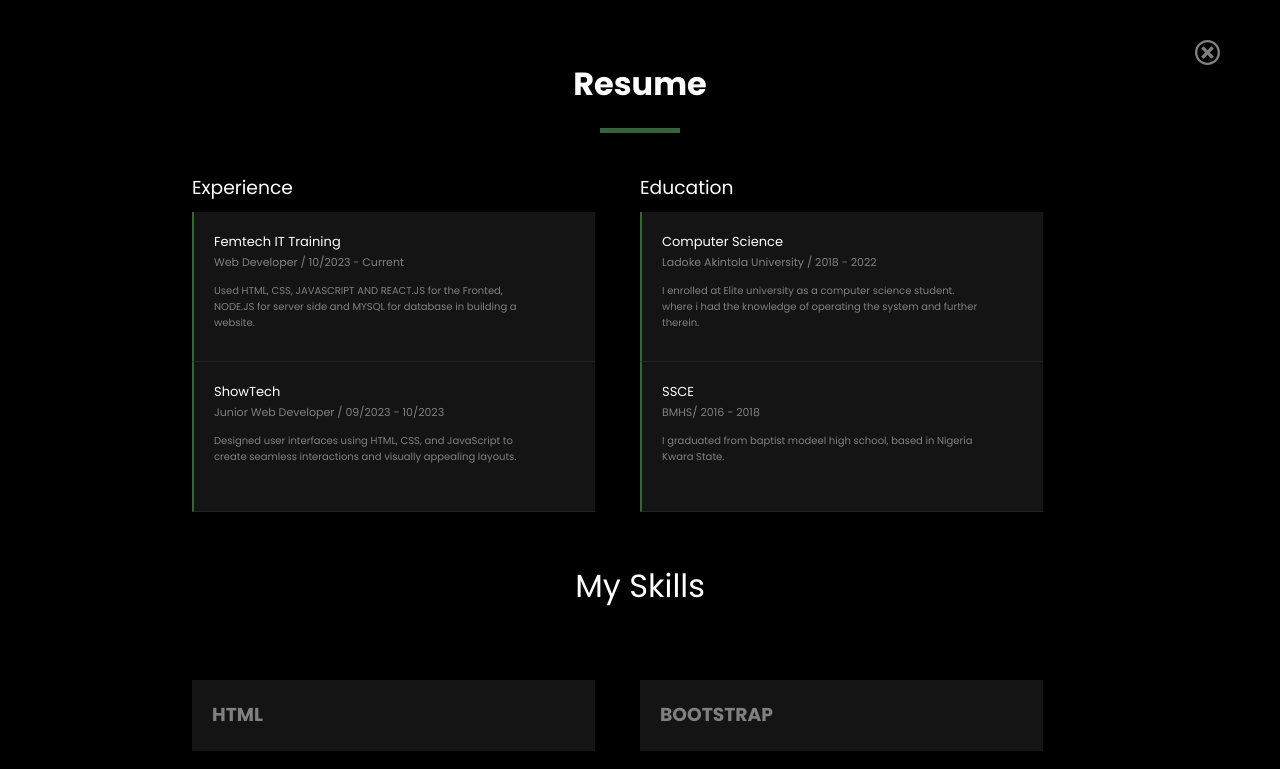
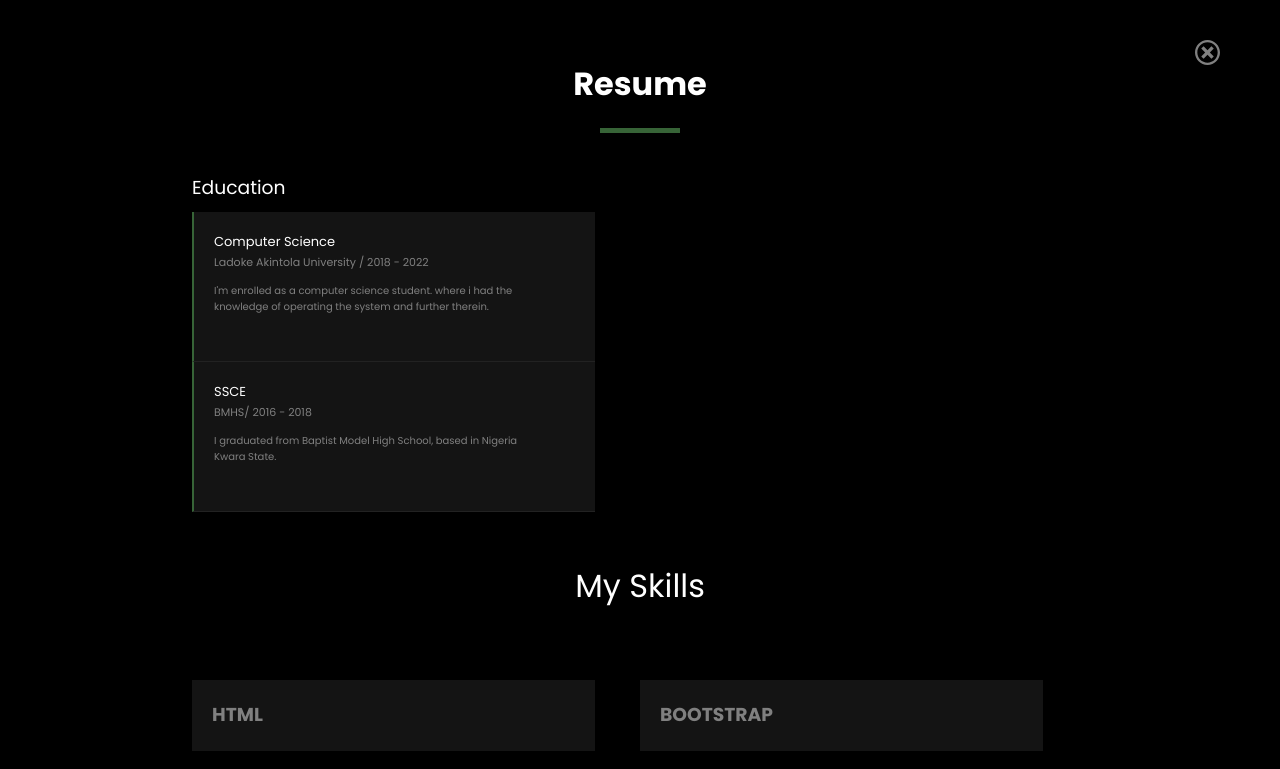
Before and after one commit to MorsH14/morsh, a React (Create React App) app: page /resume in a window 1280 px wide. Shown: the top 769 px of the page. Built offline with nearby package versions, Linux system fonts and the light colour scheme.

Commit message:
prfile picture updated

```diff
--- a/src/pages/about/about.css
+++ b/src/pages/about/about.css
@@ -35,7 +35,7 @@
     gap: 50px;
 }
 .aboutImgSec{
-    background-image: url(/public/assets/me.jpg);
+    background-image: url(/public/assets/pp.jpg);
     background-repeat: no-repeat;
     background-size: cover;
     object-fit: contain;
--- a/src/pages/portfolio/port.js
+++ b/src/pages/portfolio/port.js
@@ -1,4 +1,4 @@
-import React, { useState } from "react";
+import { useState } from "react";
 import "./port.css";
 import { ImCancelCircle } from "react-icons/im";
 import { FaArrowCircleRight } from "react-icons/fa";
--- a/src/pages/resumepage/resume.js
+++ b/src/pages/resumepage/resume.js
@@ -29,7 +29,7 @@ const Resume = ({ setResume }) => {
 
                 <div className='resumeFlex'>
 
-                <Fade direction="left">
+                {/* <Fade direction="left">
                     <div className='experienceFlex'>
                         <div className='resumeHeader'>
                             <h3>Experience</h3>
@@ -47,7 +47,7 @@ const Resume = ({ setResume }) => {
                         </div>
 
                     </div>
-                    </Fade>
+                    </Fade> */}
 
                     <Fade direction="right">
                     <div className='educationFlex'>
@@ -59,12 +59,12 @@ const Resume = ({ setResume }) => {
                         <div className='resumeText'>
                             <h4>Computer Science</h4>
                             <h6>Ladoke Akintola University / 2018 - 2022</h6>
-                            <p>I enrolled at Elite university as a computer science student. where i had the knowledge of operating the system and further therein.</p>
+                            <p>I'm enrolled  as a computer science student. where i had the knowledge of operating the system and further therein.</p>
                         </div>
                         <div className='resumeText'>
                             <h4>SSCE</h4>
                             <h6>BMHS/ 2016 - 2018</h6>
-                            <p>I graduated from baptist modeel high school, based in Nigeria Kwara State.</p>
+                            <p>I graduated from Baptist Model High School, based in Nigeria Kwara State.</p>
                         </div>
 
 
```
Also changed, not shown: public/assets/pp.jpg (added).
